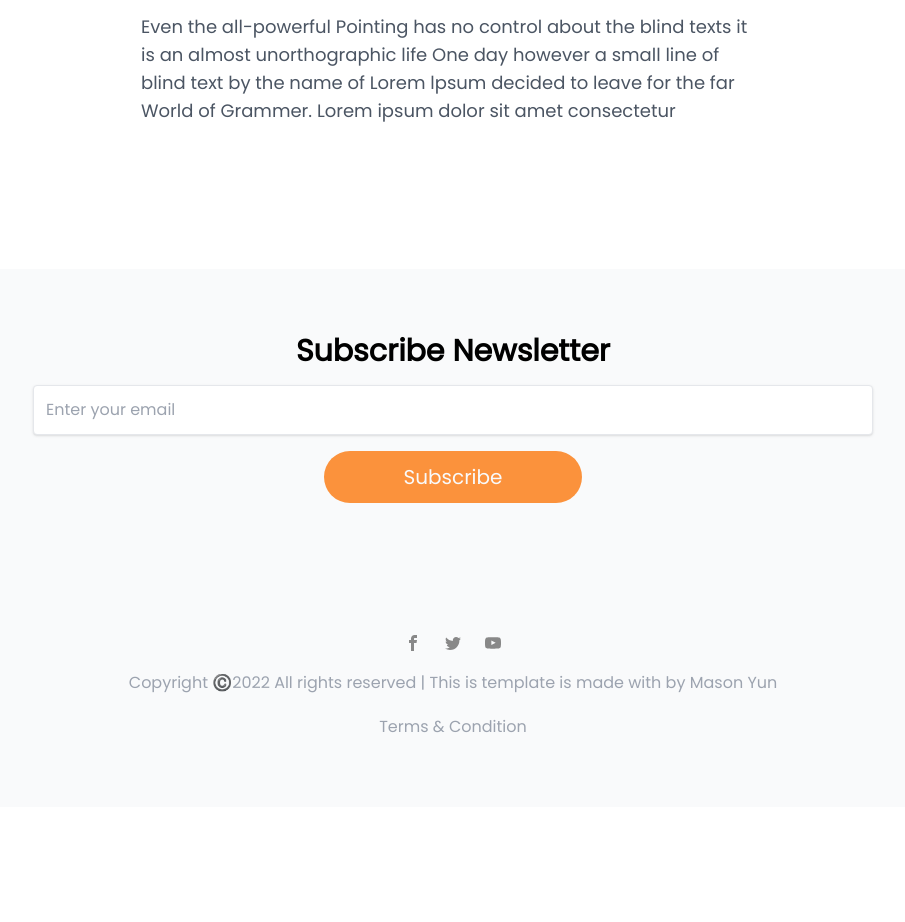
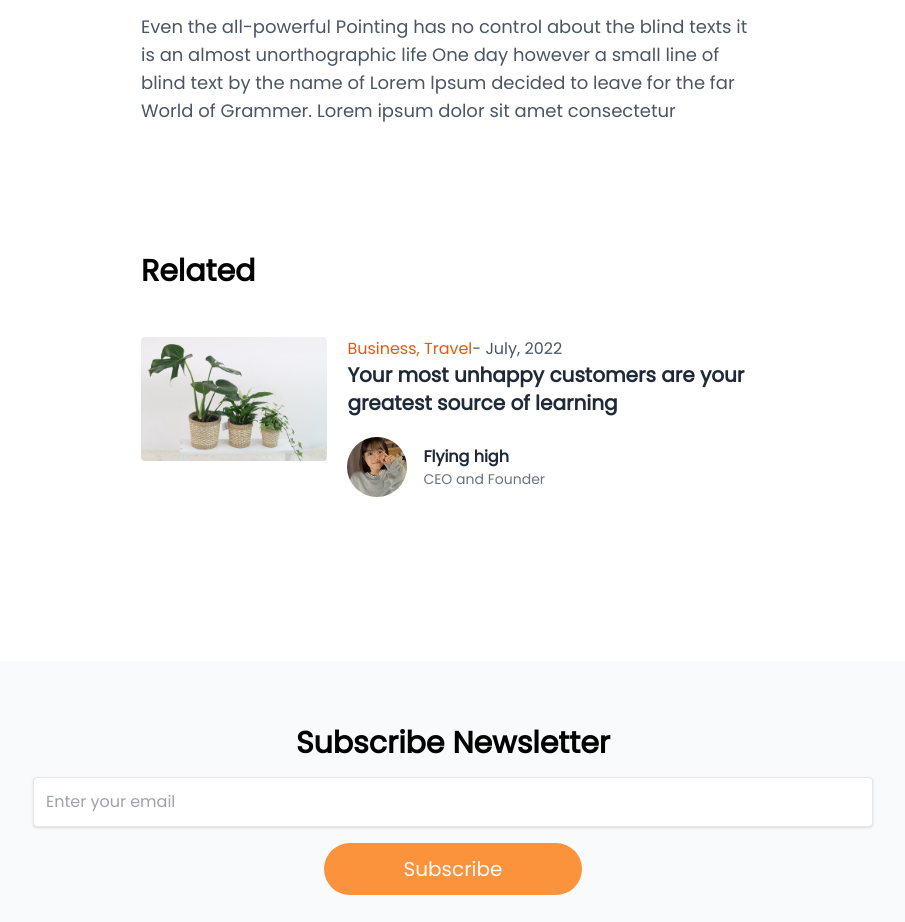
Before and after one commit to taesung1993/next-blog, a Next.js app: page /posts/page in a window 1280 px wide. Shown: the part 1540-2462 px from the top of the page, without its empty margins (187-1092 px from the left). Before the commit the page ends 2347 px from the top, so only its background shows below. Built offline with nearby package versions, Linux system fonts and the light colour scheme.

Commit message:
publish initial related

```diff
--- /dev/null
+++ b/components/_child/related.js
@@ -0,0 +1,57 @@
+import Link from "next/link";
+import Image from "next/image";
+import Author from "./author";
+
+export default function related() {
+  return (
+    <div className="pt-20">
+      <h1 className="font-bold text-3xl py-12">Related</h1>
+
+      <div className="flex flex-col gap-10">
+        {Post()}
+      </div>
+   </div>
+  );
+}
+
+function Post() {
+  return (
+    <div className="flex gap-5">
+      <div className="image flex flex-col justify-start">
+        <Link href={"/"}>
+          <a>
+            <Image
+              src={"/images/banner_img_01.jpg"}
+              className="rounded"
+              width={300}
+              height={200}
+            />
+          </a>
+        </Link>
+      </div>
+
+      <div className="info flex justify-center flex-col">
+        <div className="cat">
+          <Link href={"/"}>
+            <a className="text-orange-600 hover:text-orange-800">
+              Business, Travel
+            </a>
+          </Link>
+          <Link href={"/"}>
+            <a className="text-gray-600 hover:text-gray-800">- July, 2022</a>
+          </Link>
+        </div>
+
+        <div className="title">
+          <Link href={"/"}>
+            <a className="text-xl font-bold text-gray-800 hover:text-gray-600">
+              Your most unhappy customers are your greatest source of learning
+            </a>
+          </Link>
+        </div>
+
+        <Author />
+      </div>
+    </div>
+  );
+}
--- a/pages/posts/page.js
+++ b/pages/posts/page.js
@@ -1,6 +1,7 @@
 import Format from "../../layout/format";
 import Author from "../../components/_child/author";
 import Image from "next/image";
+import Related from "../../components/_child/related";
 
 export default function Page() {
   return (
@@ -60,6 +61,8 @@ export default function Page() {
             World of Grammer. Lorem ipsum dolor sit amet consectetur
           </p>
         </div>
+
+        <Related></Related>
       </section>
     </Format>
   );
```
